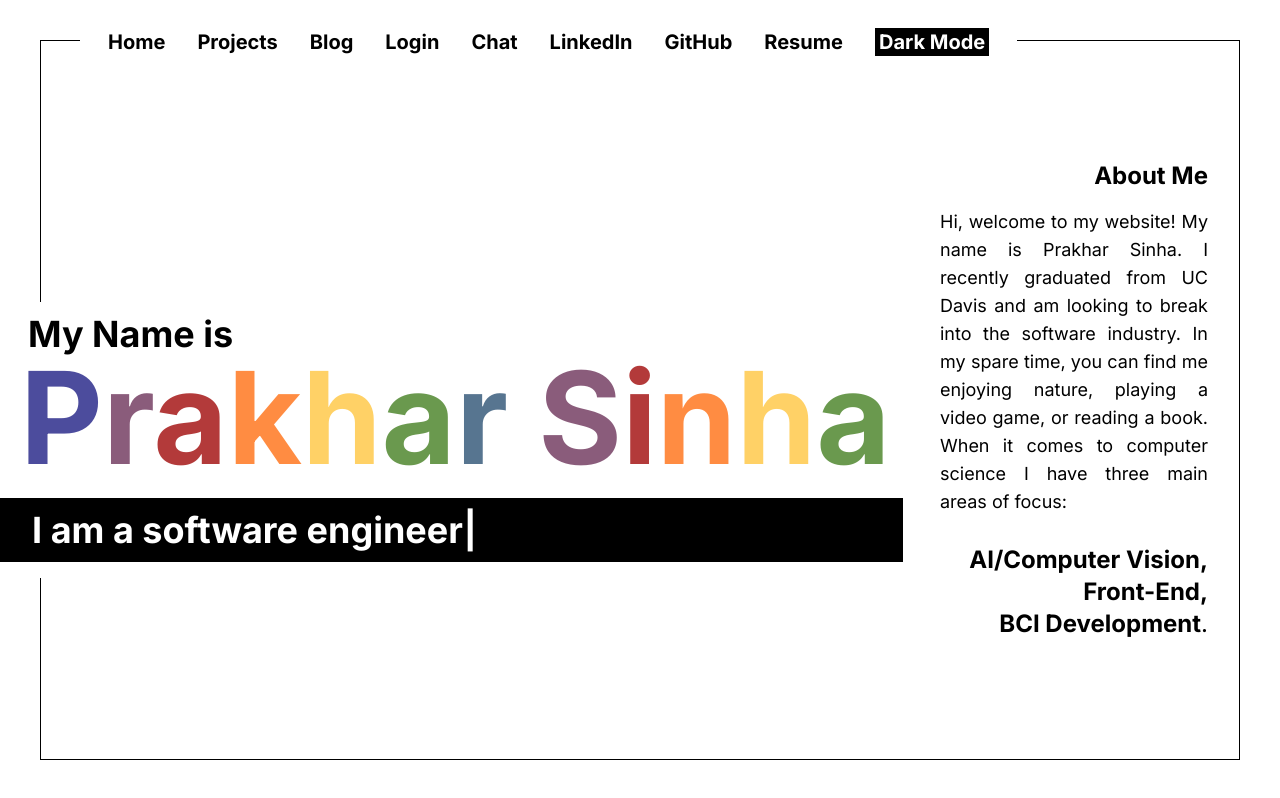
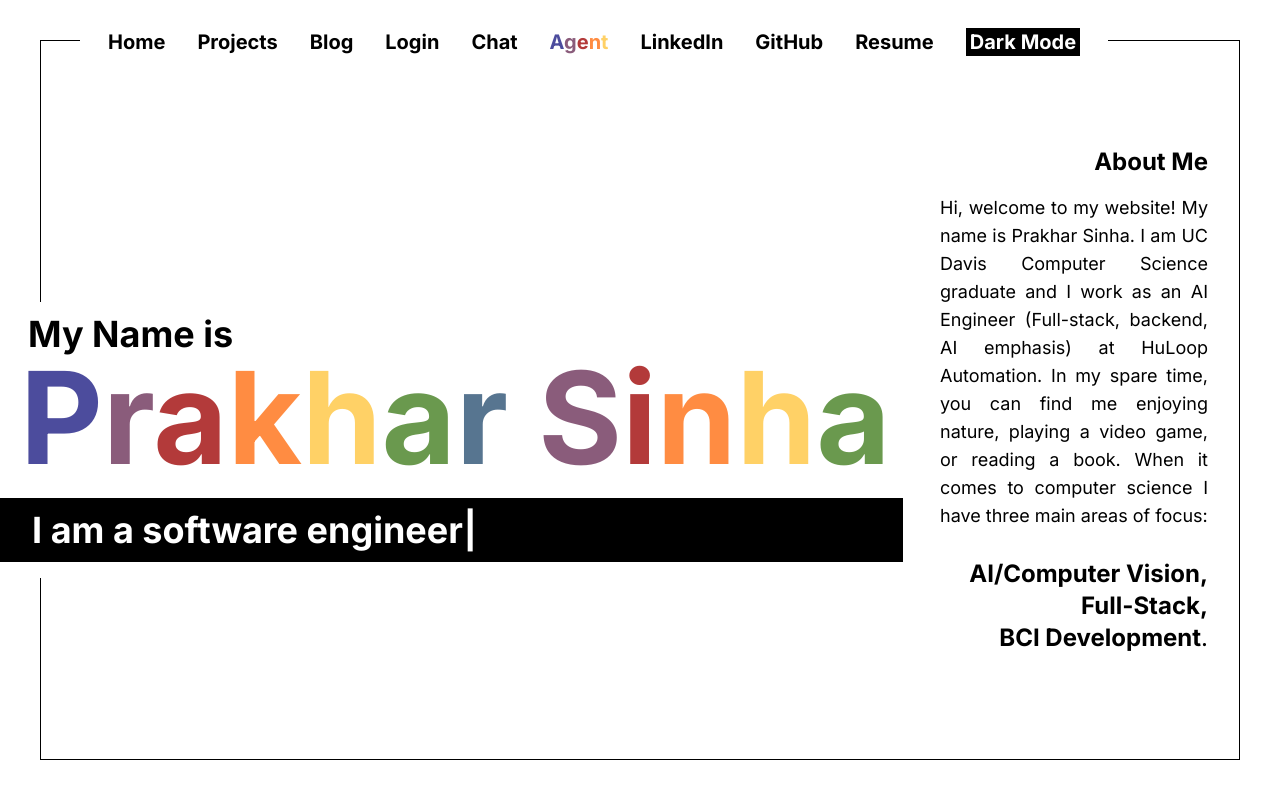
Before and after one commit to prakhargaming/prakhar-website, a Next.js app: page / in a window 1280 px wide. Built offline with nearby package versions, Linux system fonts and the light colour scheme.

Commit message:
updated about me and added agent

```diff
--- a/src/app/[[...rest]]/page.tsx
+++ b/src/app/[[...rest]]/page.tsx
@@ -6,6 +6,7 @@ import Blog from "../components/BlogPage";
 import Projects from "../components/ProjectsPage";
 import SignUp from "../components/SignUpPage";
 import ChatPage from "../components/ChatPage";
+import RainbowWord from "../components/FunRainbowWord";
 
 const navigation = [
   { name: "Home", component: HomePage, hover: "hover:text-red-500" },
@@ -89,6 +90,22 @@ export default function Home() {
               </a>
             </li>
           ))}
+          <li>
+            <a
+              href="https://ai-rag-voice-agent.vercel.app/"
+              target="_blank"
+              rel="noopener noreferrer"
+              className="cursor-pointer"
+            >
+              <RainbowWord
+                text="Agent"
+                className={`text-xl font-bold hover:text-pink-500 ${
+                  isDarkMode ? "text-white" : "text-black"
+                }`}
+              />
+            </a>
+          </li>
+
           <li>
             <a
               href="https://www.linkedin.com/in/prakhar-sinha-57a412201/"
--- /dev/null
+++ b/src/app/components/FunRainbowWord.tsx
@@ -0,0 +1,43 @@
+import React, { useState, useEffect } from "react";
+
+interface RainbowWordProps {
+  text: string;
+  className?: string;
+}
+
+const colors = [
+  "#B33A3A", // Muted Red
+  "#FF8C42", // Muted Orange
+  "#FFD166", // Muted Yellow
+  "#6A994E", // Muted Green
+  "#577590", // Muted Blue
+  "#4C4C9D", // Muted Indigo
+  "#8A5C7B", // Muted Violet
+];
+
+export default function RainbowWord({
+  text,
+  className = "",
+}: RainbowWordProps) {
+  const [currentColorIndex, setCurrentColorIndex] = useState(0);
+
+  useEffect(() => {
+    const interval = setInterval(() => {
+      setCurrentColorIndex((prev) => (prev + 1) % colors.length);
+    }, 1000);
+    return () => clearInterval(interval);
+  }, []);
+
+  return (
+    <span className={className}>
+      {text.split("").map((letter, index) => (
+        <span
+          key={index}
+          style={{ color: colors[(index + currentColorIndex) % colors.length] }}
+        >
+          {letter}
+        </span>
+      ))}
+    </span>
+  );
+}
--- a/src/app/components/HomePage.tsx
+++ b/src/app/components/HomePage.tsx
@@ -75,18 +75,19 @@ export default function HomePage({ isDarkMode }: HomePageProps) {
         <p
           className={`text-md md:text-lg text-justify ${isDarkMode ? "text-white" : "text-black"}`}
         >
-          Hi, welcome to my website! My name is Prakhar Sinha. I recently
-          graduated from UC Davis and am looking to break into the software
-          industry. In my spare time, you can find me enjoying nature, playing a
-          video game, or reading a book. When it comes to computer science I
-          have three main areas of focus: <br /> <br />
+          Hi, welcome to my website! My name is Prakhar Sinha. I am UC Davis
+          Computer Science graduate and I work as an AI Engineer (Full-stack,
+          backend, AI emphasis) at HuLoop Automation. In my spare time, you can
+          find me enjoying nature, playing a video game, or reading a book. When
+          it comes to computer science I have three main areas of focus: <br />{" "}
+          <br />
         </p>
         <ul className="text-right text-xl md:text-2xl">
           <li>
             <b> AI/Computer Vision,</b>
           </li>
           <li>
-            <b>Front-End,</b>
+            <b>Full-Stack,</b>
           </li>
           <li>
             <b>BCI Development</b>.
```
Also changed, not shown: 1 other file (tests, documents, lock files or other folders).
